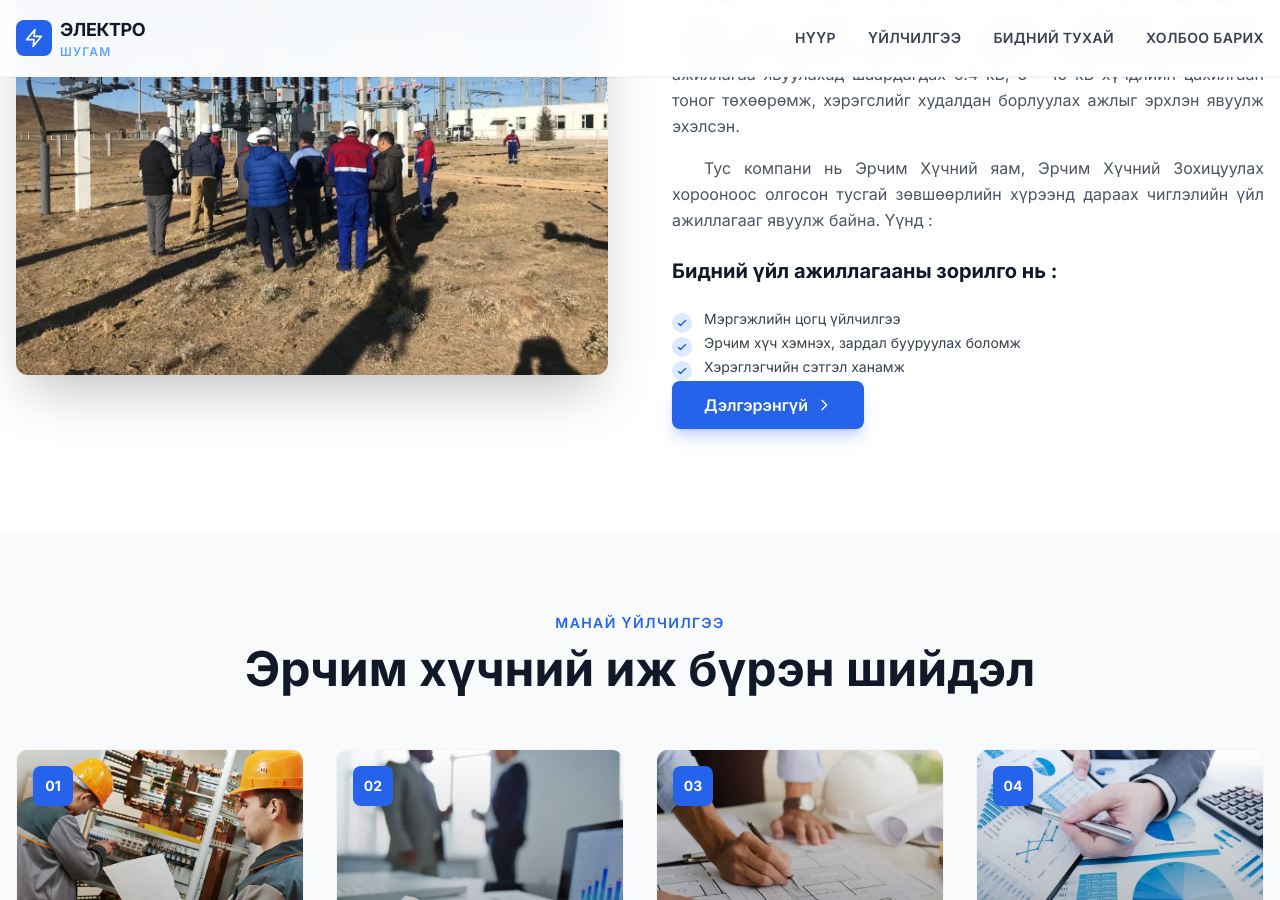
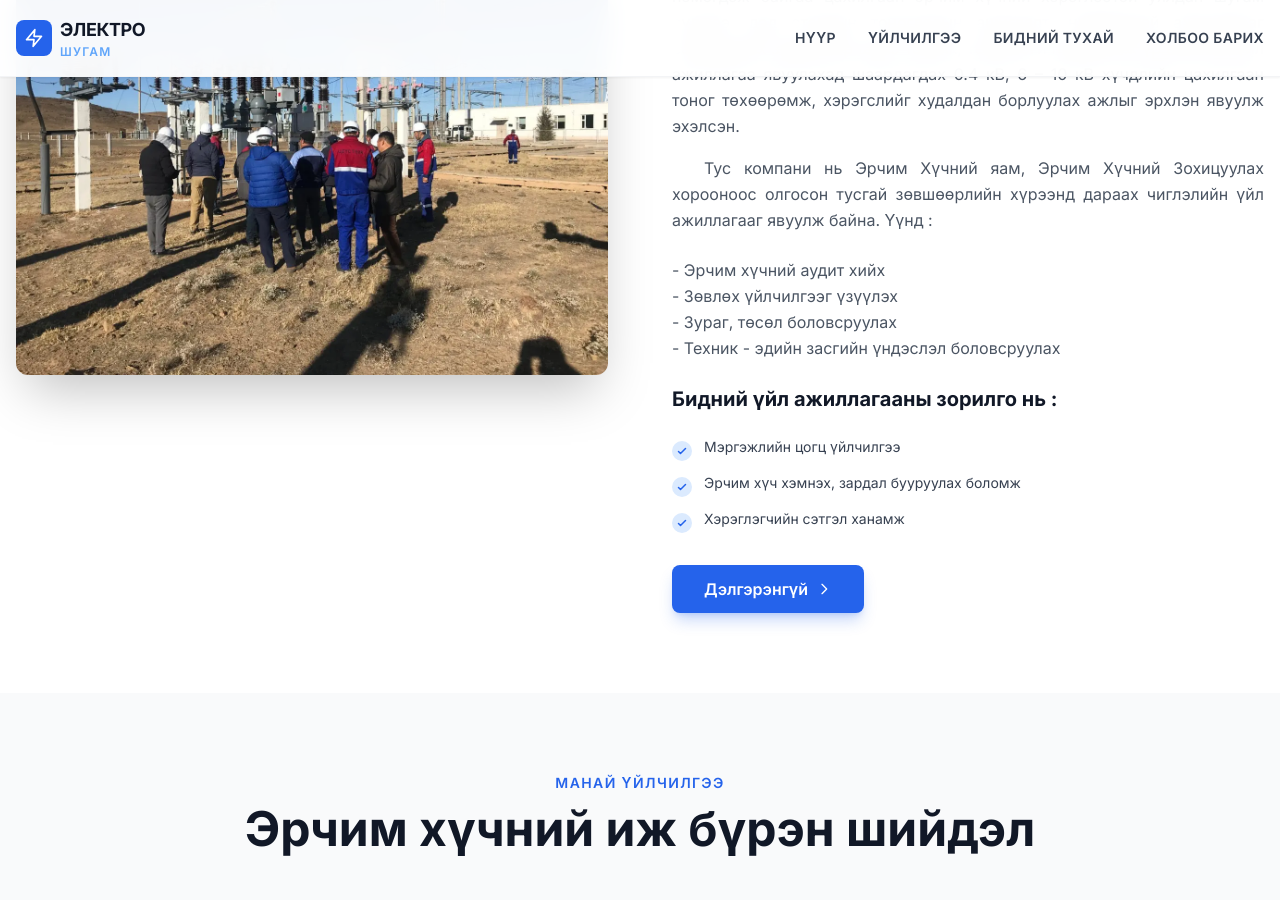
Before and after one commit to electroshugam/electroshugam_web_new, a Jekyll site: the page built from index.html, in a window 1280 px wide and 900 px high, scrolled down 1055 px. Built offline with Jekyll 4.4.1, drawn with Linux system fonts in a browser that asks for light colours; nearby versions of some CDN libraries.

Commit message:
fig update

```diff
--- a/index.html
+++ b/index.html
@@ -45,7 +45,7 @@ body_class: hero-dark
           <p>"Электро шугам" ХХК нь 2010 онд үүсгэн байгуулагдсан. Тус компани нь анх үүсгэн байгуулагдах үедээ Дорноговь аймгийн хэмжээнд өсөн нэмэгдэж байгаа цахилгаан эрчим хүчний хэрэглээтэй уялдан шугам сүлжээ, дэд станцын тоноглолын ашиглалт, найдвартай ажиллагааг сайжруулах зорилгоор шинэ техник, технологи нэвтрүүлж үр ашигтай үйл ажиллагаа явуулахад шаардагдах 0.4 кВ, 6 – 10 кВ хүчдлийн цахилгаан тоног төхөөрөмж, хэрэгслийг худалдан борлуулах ажлыг эрхлэн явуулж эхэлсэн.</p>
           <p>Тус компани нь Эрчим Хүчний яам, Эрчим Хүчний Зохицуулах хорооноос олгосон тусгай зөвшөөрлийн хүрээнд дараах чиглэлийн үйл ажиллагааг явуулж байна. Үүнд :</p>
         </div>
-      <div class="mb-6 text-gray-600 text-justify [&_p]:text-base [&_p]:leading-relaxed [&_p]:mb-4>
+        <div class="mb-6 text-gray-600 text-justify [&_p]:text-base [&_p]:leading-relaxed [&_p]:mb-4">
           <p> - Эрчим хүчний аудит хийх <br>
               - Зөвлөх үйлчилгээг үзүүлэх<br>
               - Зураг, төсөл боловсруулах<br>
```
